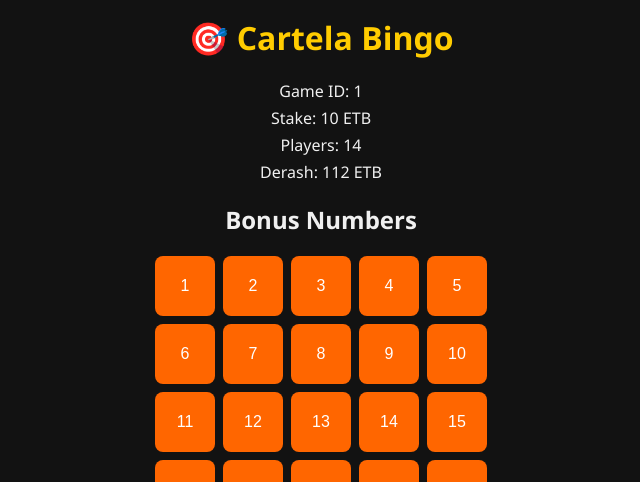
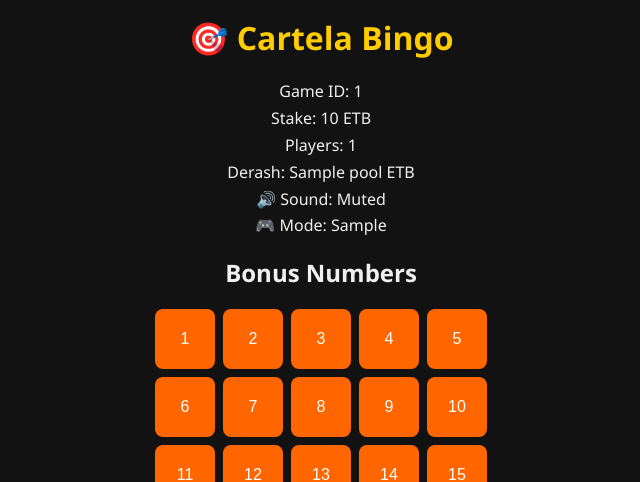
Before and after one commit to gezahegemekonen-boop/arada_bingo-dv, a Flask app: template templates/cartela.html in a window 1280 px wide. Shown: the top 482 px of the page, without its empty margins (319-959 px from the left). Run offline with Flask 3, Linux system fonts and the light colour scheme; the template is opened without the code that fills it: most values are stand-ins (such as "Sample title", 1, 10 or a date in 2020).

Commit message:
Update cartela.html

```diff
--- a/templates/cartela.html
+++ b/templates/cartela.html
@@ -11,11 +11,17 @@
     <h1>🎯 Cartela Bingo</h1>
     <div id="game-info">
       <p>Game ID: <span id="game-id">{{ game_id }}</span></p>
-      <p>Stake: <span id="stake">10 ETB</span></p>
-      <p>Players: <span id="players">14</span></p>
-      <p>Derash: <span id="derash">112 ETB</span></p>
+      <p>Stake: <span id="stake">{{ entry_price }} ETB</span></p>
+      <p>Players: <span id="players">{{ player_count }}</span></p>
+      <p>Derash: <span id="derash">{{ pool }} ETB</span></p>
+      <p>🔊 Sound: {{ 'On' if sound_enabled else 'Muted' }}</p>
+      <p>🎮 Mode: {{ play_mode.capitalize() }}</p>
     </div>
   </header>
+
+  <div id="win-banner" style="display:none; background:#28a745; color:white; padding:10px; text-align:center;">
+    🎉 You won! Congratulations!
+  </div>
 
   <section id="bonus-grid">
     <h2>Bonus Numbers</h2>
@@ -33,6 +39,10 @@
     <button id="bingo">🎉 BINGO</button>
   </section>
 
+  <div id="loading" style="display:none; text-align:center;">
+    <p>⏳ Loading...</p>
+  </div>
+
   <footer>
     <p>© Arada Bingo Ethiopia 2025</p>
   </footer>
```
